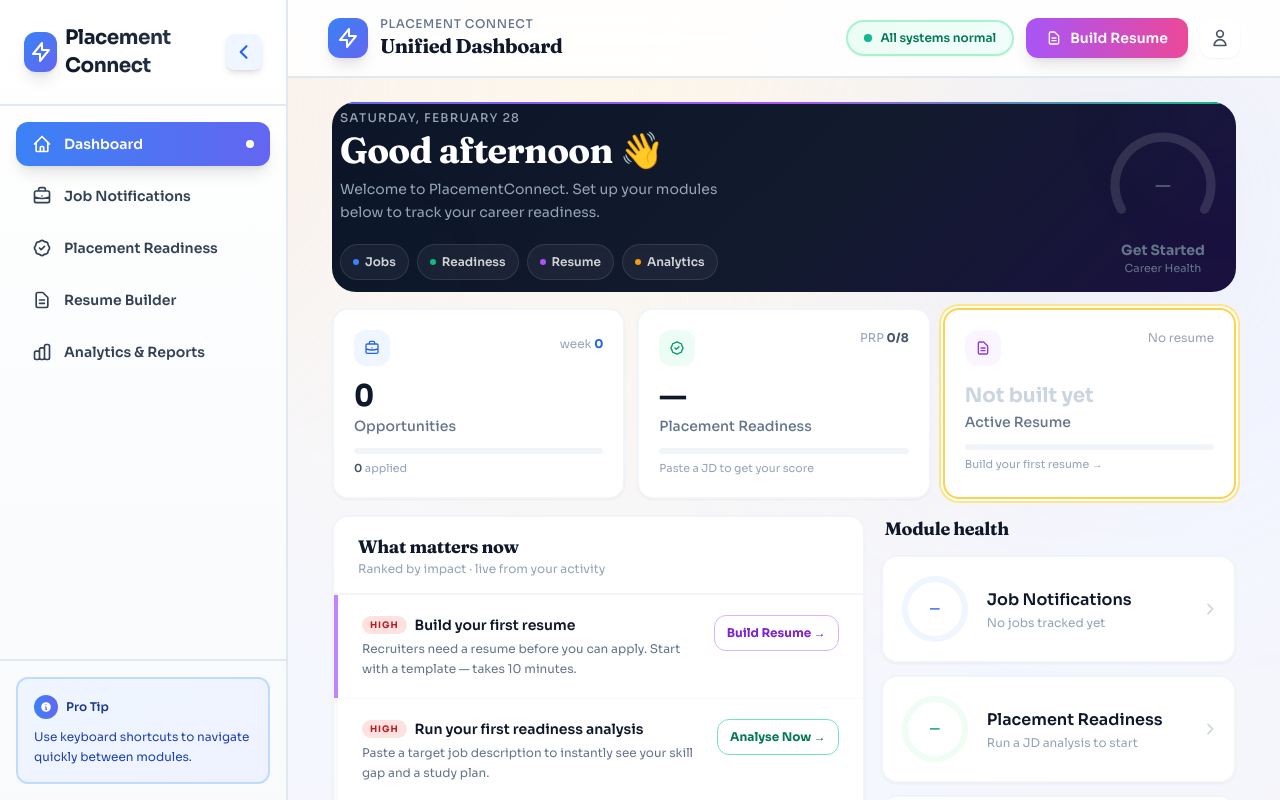
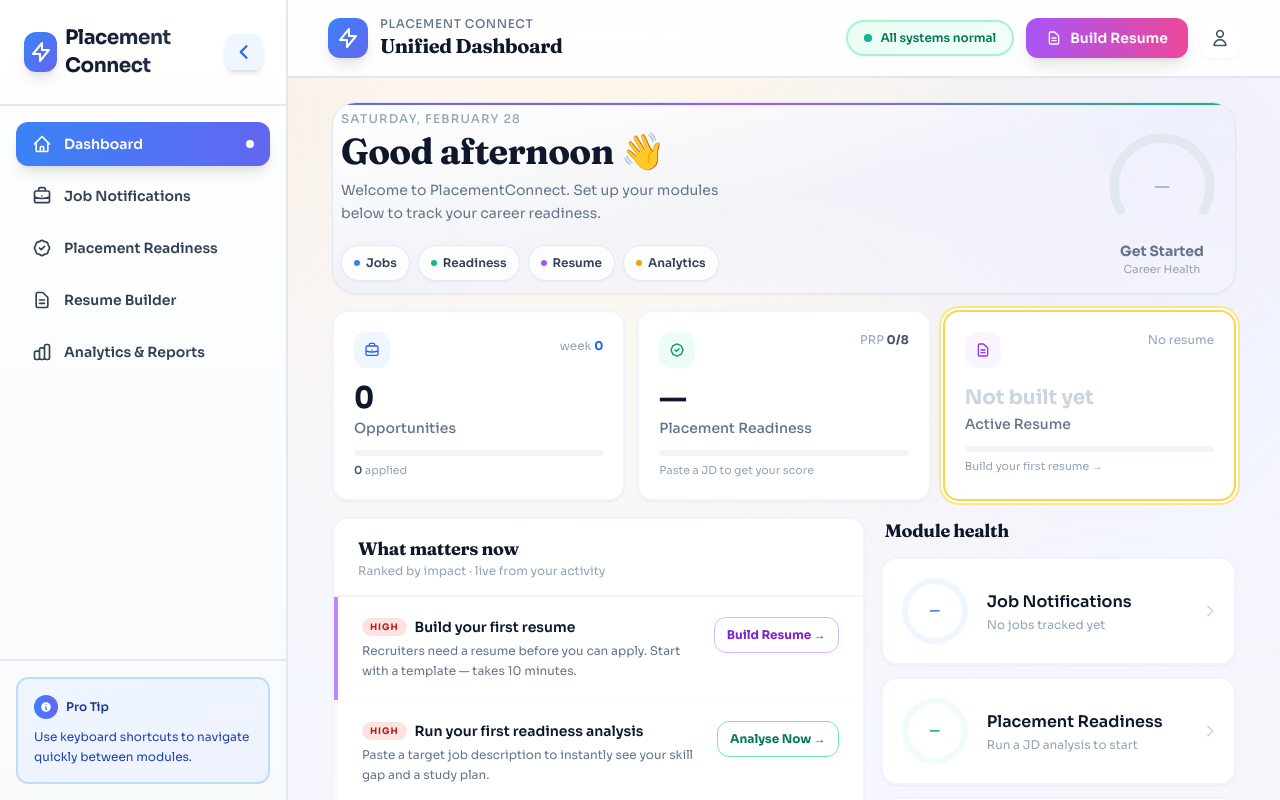
Before and after one commit to AjayS0708/PlacementConnect, a Next.js app: page / in a window 1280 px wide. Shown: the top 800 px of the page. Built offline with nearby package versions, Linux system fonts and the light colour scheme.

Commit message:
fix(dashboard): replace dark hero with clean light gradient (white/indigo-50/purple-50)

```diff
--- a/app/page.tsx
+++ b/app/page.tsx
@@ -81,17 +81,17 @@ function ArcGauge({ score, size = 140 }: { score: number; size?: number }) {
 
   return (
     <svg width={size} height={size - 10} viewBox={`0 0 ${size} ${size}`} aria-label={`Career health: ${score}/100`}>
-      <path d={arcPath(startAngle, startAngle + totalArc)} fill="none" stroke="rgba(255,255,255,0.12)" strokeWidth={10} strokeLinecap="round" />
+      <path d={arcPath(startAngle, startAngle + totalArc)} fill="none" stroke="#e2e8f0" strokeWidth={10} strokeLinecap="round" />
       {score > 0 && (
         <motion.path d={arcPath(startAngle, fillAngle)} fill="none" stroke={color} strokeWidth={10}
           strokeLinecap="round" initial={{ pathLength: 0 }} animate={{ pathLength: 1 }}
           transition={{ duration: 1.2, ease: 'easeOut' }} />
       )}
       <text x={cx} y={cy + 6} textAnchor="middle" fontSize={score === 0 ? 20 : 30} fontWeight="700"
-        fill={score === 0 ? '#64748b' : color} fontFamily="Fraunces, serif">
+        fill={score === 0 ? '#94a3b8' : color} fontFamily="Fraunces, serif">
         {score === 0 ? '—' : anim}
       </text>
-      {score > 0 && <text x={cx} y={cy + 22} textAnchor="middle" fontSize={10} fill="rgba(255,255,255,0.45)" fontFamily="Sora, sans-serif">/ 100</text>}
+      {score > 0 && <text x={cx} y={cy + 22} textAnchor="middle" fontSize={10} fill="#94a3b8" fontFamily="Sora, sans-serif">/ 100</text>}
     </svg>
   )
 }
@@ -115,7 +115,7 @@ function Sparkline({ values }: { values: number[] }) {
   return (
     <div className="flex items-center gap-2">
       <svg width={W} height={H} viewBox={`0 0 ${W} ${H}`}>
-        <polyline points={pts} fill="none" stroke="rgba(255,255,255,0.35)" strokeWidth={1.5} strokeLinecap="round" strokeLinejoin="round" />
+        <polyline points={pts} fill="none" stroke="#818cf8" strokeWidth={1.5} strokeLinecap="round" strokeLinejoin="round" />
         {/* Last dot */}
         {(() => { const [lx, ly] = pts.split(' ').pop()!.split(','); return <circle cx={lx} cy={ly} r={2.5} fill={trendColor} /> })()}
       </svg>
@@ -256,7 +256,7 @@ export default function DashboardPage() {
     scoreHistory, weeklyActivityDots,
   } = data
 
-  const scoreColor = careerHealthScore >= 75 ? 'text-emerald-400' : careerHealthScore >= 50 ? 'text-indigo-400' : careerHealthScore > 0 ? 'text-amber-400' : 'text-slate-500'
+  const scoreColor = careerHealthScore >= 75 ? 'text-emerald-600' : careerHealthScore >= 50 ? 'text-indigo-600' : careerHealthScore > 0 ? 'text-amber-600' : 'text-slate-500'
 
   // Stat card urgency: pick the worst module to highlight
   const worstModule = r.score > 0 && r.score < 60 ? 'readiness' : j.savedCount > 0 && j.appliedCount === 0 ? 'jobs' : null
@@ -267,16 +267,15 @@ export default function DashboardPage() {
         className="space-y-4 px-0 pb-20 sm:pb-6 lg:px-1"
         variants={stagger} initial="hidden" animate="show"
       >
-        {/* ── Zone A — Hero (dark) ───────────────────────────────────────────── */}
+        {/* ── Zone A — Hero ─────────────────────────────────────────────────── */}
         <motion.section
           variants={fade}
-          className="relative overflow-hidden rounded-2xl sm:rounded-3xl"
-          style={{ background: 'linear-gradient(135deg, #0c1628 0%, #121a2e 55%, #1a1040 100%)' }}
+          className="relative overflow-hidden rounded-2xl sm:rounded-3xl border border-slate-200 bg-gradient-to-br from-white via-indigo-50/60 to-purple-50/40 shadow-sm"
         >
           {/* Ambient glow blobs */}
           <div className="pointer-events-none absolute inset-0 overflow-hidden">
-            <div className="absolute -right-16 -top-16 h-64 w-64 rounded-full bg-indigo-600/20 blur-3xl" />
-            <div className="absolute -bottom-12 left-8 h-48 w-48 rounded-full bg-emerald-600/15 blur-3xl" />
+            <div className="absolute -right-16 -top-16 h-64 w-64 rounded-full bg-indigo-400/10 blur-3xl" />
+            <div className="absolute -bottom-12 left-8 h-48 w-48 rounded-full bg-emerald-400/10 blur-3xl" />
           </div>
           {/* Top accent bar */}
           <div className="absolute left-0 right-0 top-0 h-0.5 bg-gradient-to-r from-indigo-500 via-purple-500 to-emerald-500" />
@@ -285,10 +284,10 @@ export default function DashboardPage() {
             {/* Left — greeting */}
             <div className="min-w-0">
               <p className="mb-1 text-xs font-medium uppercase tracking-widest text-slate-400">{formatDate()}</p>
-              <h1 className="font-serif text-2xl font-bold text-white sm:text-3xl lg:text-4xl">
+              <h1 className="font-serif text-2xl font-bold text-slate-900 sm:text-3xl lg:text-4xl">
                 {getGreeting()} 👋
               </h1>
-              <p className="mt-2 max-w-sm text-sm leading-relaxed text-slate-400">
+              <p className="mt-2 max-w-sm text-sm leading-relaxed text-slate-500">
                 {isFirstVisit
                   ? 'Welcome to PlacementConnect. Set up your modules below to track your career readiness.'
                   : `Career health is ${healthLabel.toLowerCase()}. Here's what needs your attention today.`}
@@ -297,7 +296,7 @@ export default function DashboardPage() {
               {/* Sparkline under greeting */}
               {scoreHistory.length >= 2 && (
                 <div className="mt-3">
-                  <p className="mb-1 text-[10px] uppercase tracking-widest text-slate-500">Readiness trend</p>
+                  <p className="mb-1 text-[10px] uppercase tracking-widest text-slate-400">Readiness trend</p>
                   <Sparkline values={scoreHistory} />
                 </div>
               )}
@@ -306,7 +305,7 @@ export default function DashboardPage() {
               <div className="-mx-1 mt-5 flex gap-2 overflow-x-auto px-1 pb-1 [&::-webkit-scrollbar]:hidden">
                 {MOB_NAV.map(({ label, href, dot }) => (
                   <Link key={href} href={href}
-                    className="flex shrink-0 items-center gap-1.5 rounded-full border border-white/10 bg-white/5 px-3 py-2 text-xs font-semibold text-white/80 backdrop-blur-sm transition-all hover:border-white/25 hover:bg-white/10 active:scale-95 min-h-[36px]"
+                    className="flex shrink-0 items-center gap-1.5 rounded-full border border-slate-200 bg-white/80 px-3 py-2 text-xs font-semibold text-slate-700 shadow-sm backdrop-blur-sm transition-all hover:border-indigo-300 hover:bg-white hover:shadow-md active:scale-95 min-h-[36px]"
                   >
                     <span className={cn('h-1.5 w-1.5 rounded-full', dot)} />
                     {label}
@@ -320,7 +319,7 @@ export default function DashboardPage() {
               <ArcGauge score={careerHealthScore} size={130} />
               <div className="sm:text-center">
                 <p className={cn('text-sm font-bold', scoreColor)}>{healthLabel}</p>
-                <p className="text-[11px] text-slate-500">Career Health</p>
+                <p className="text-[11px] text-slate-400">Career Health</p>
               </div>
             </div>
           </div>
```
